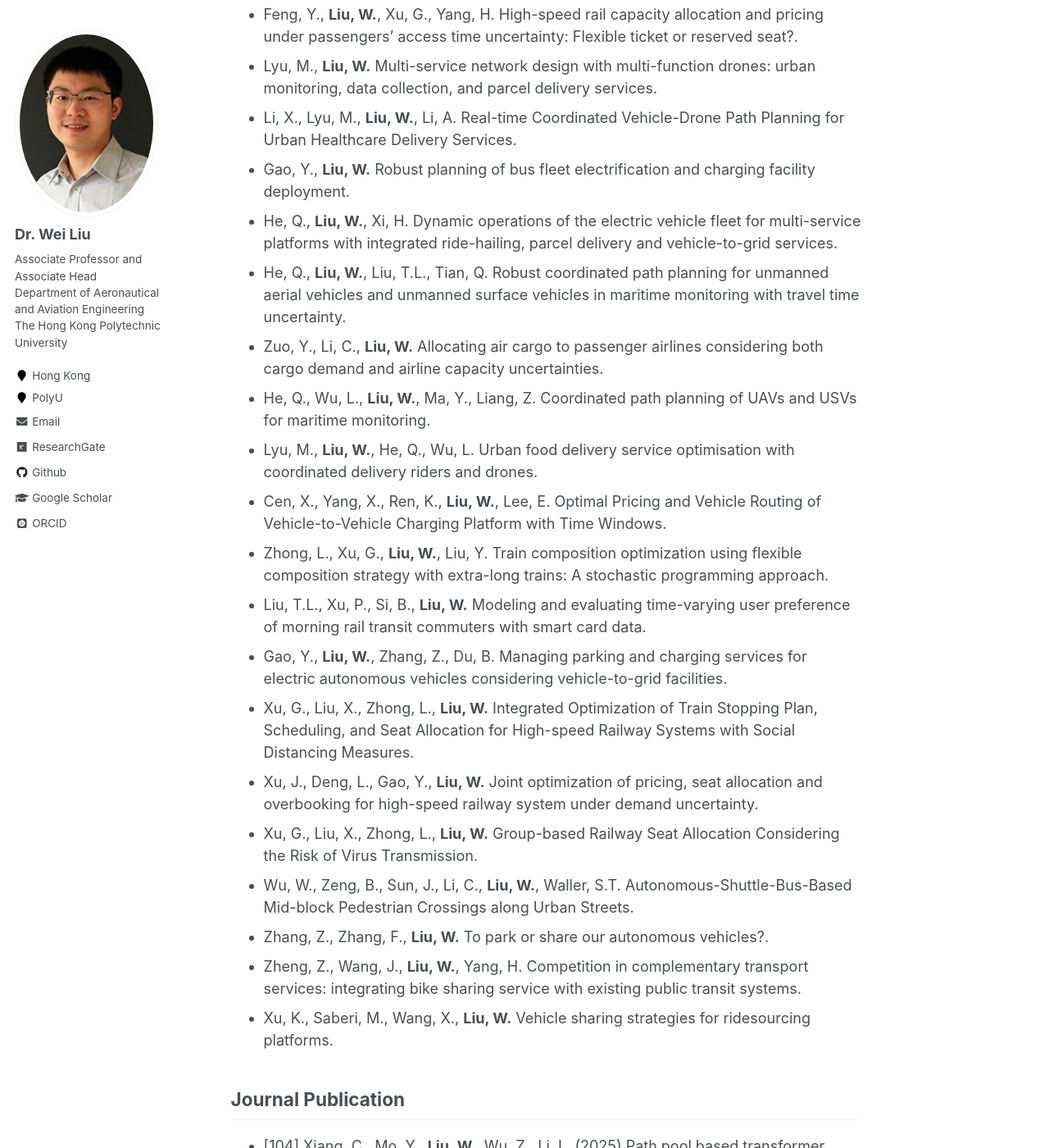
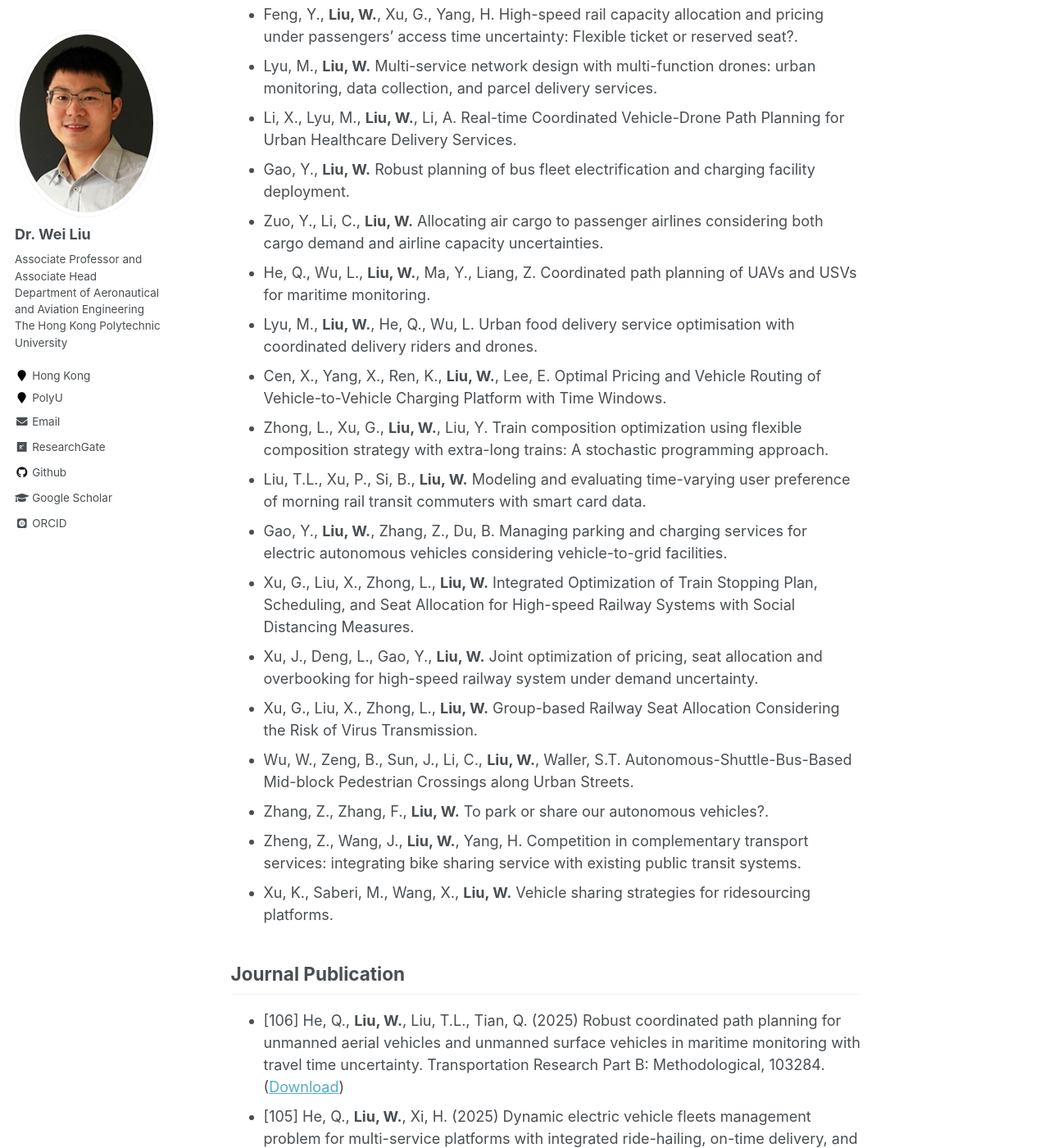
Before and after one commit to weiliu2016/weiliu2016.github.io, a Jekyll site: the page built from _pages/publications.md, in a window 1280 px wide and 1400 px high, scrolled down 1530 px. Shown: the whole window at 82% size. Built offline with Jekyll 4.4.1, drawn with Linux system fonts in a browser that asks for light colours; some web fonts are replaced; formulas are drawn with MathJax 3; some of the changed text lies outside the part shown.

Commit message:
Update publications.md

```diff
--- a/_pages/publications.md
+++ b/_pages/publications.md
@@ -42,8 +42,6 @@ Selected Working Papers
 - Lyu, M., **Liu, W.** Multi-service network design with multi-function drones: urban monitoring, data collection, and parcel delivery services.
 - Li, X., Lyu, M., **Liu, W.**, Li, A. Real-time Coordinated Vehicle-Drone Path Planning for Urban Healthcare Delivery Services.
 - Gao, Y., **Liu, W.** Robust planning of bus fleet electrification and charging facility deployment.
-- He, Q., **Liu, W.**, Xi, H. Dynamic operations of the electric vehicle fleet for multi-service platforms with integrated ride-hailing, parcel delivery and vehicle-to-grid services.
-- He, Q., **Liu, W.**, Liu, T.L., Tian, Q. Robust coordinated path planning for unmanned aerial vehicles and unmanned surface vehicles in maritime monitoring with travel time uncertainty.
 - Zuo, Y., Li, C., **Liu, W.** Allocating air cargo to passenger airlines considering both cargo demand and airline capacity uncertainties.
 - He, Q., Wu, L., **Liu, W.**, Ma, Y., Liang, Z. Coordinated path planning of UAVs and USVs for maritime monitoring.
 - Lyu, M., **Liu, W.**, He, Q., Wu, L. Urban food delivery service optimisation with coordinated delivery riders and drones.
@@ -62,6 +60,8 @@ Selected Working Papers
 
 Journal Publication
 ----------
+* [106] He, Q., **Liu, W.**, Liu, T.L., Tian, Q. (2025) Robust coordinated path planning for unmanned aerial vehicles and unmanned surface vehicles in maritime monitoring with travel time uncertainty. Transportation Research Part B: Methodological, 103284. ([Download](https://doi.org/10.1016/j.trb.2025.103284))
+* [105] He, Q., **Liu, W.**, Xi, H. (2025) Dynamic electric vehicle fleets management problem for multi-service platforms with integrated ride-hailing, on-time delivery, and vehicle-to-grid services. Transportation Research Part B: Methodological, 103281. ([Download](https://doi.org/10.1016/j.trb.2025.103281))
 * [104] Xiang, C., Mo, Y., **Liu, W.**, Wu, Z., Li, L. (2025) Path pool based transformer model in reinforcement framework for dynamic urban drone delivery problem. Transportation Research Part C: Emerging Technologies, 105165. ([Download](https://doi.org/10.1016/j.trc.2025.105165))
 * [103] Li, C., Bai, L., Yao, L., Waller, S.T., **Liu, W.**. (2025) Knowledge Adaptation with Model Sharing for Passenger Demand Forecasting. Transportmetrica A: Transport Science, 1–32. ([Download](https://doi.org/10.1080/23249935.2025.2499862))
 * [102] Li, C., **Liu, W.**, Ma, W., Yang, H. (2025) Simultaneous Multimodal Demand Imputation and Forecasting via Graph-guided Generative and Adversarial Network. Transportation Science, forthcoming. ([Download](https://doi.org/10.1287/trsc.2023.0326))
```
